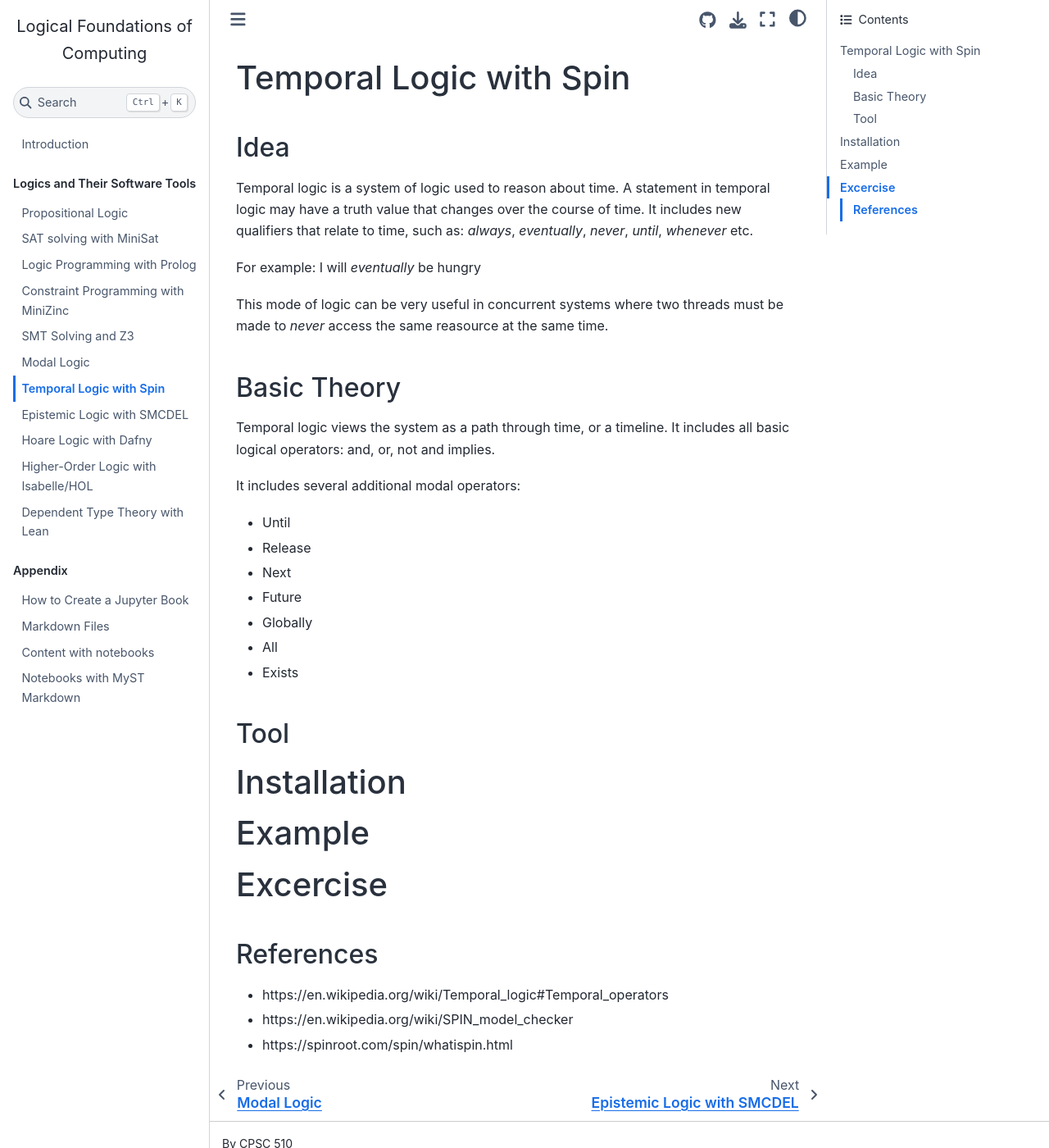
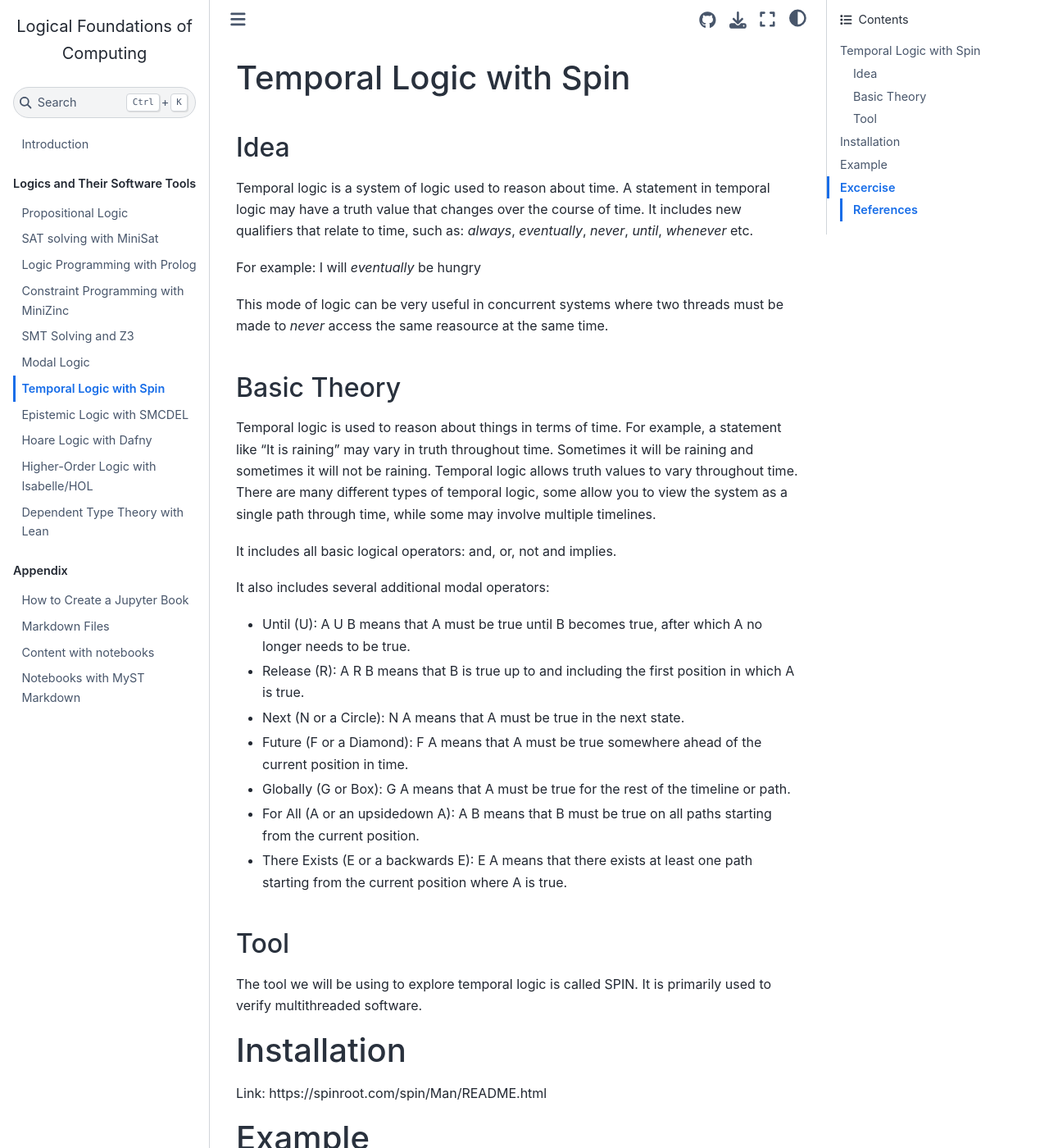
Before and after one commit to LEAP-at-Chapman/CPSC-510-Logical-Foundations-of-Computing, a Jupyter Book: the page built from content/7-temporal-logic.md, in a window 1280 px wide and 1400 px high. Shown: the whole window at 82% size. Built offline with Jupyter Book 1.0.4 settings and Sphinx 7.4.7 and the Sphinx Book theme 1.1.4, drawn with Linux system fonts in a browser that asks for light colours.

Commit message:
Adding Basic Theory section

```diff
--- a/content/7-temporal-logic.md
+++ b/content/7-temporal-logic.md
@@ -10,19 +10,34 @@ This mode of logic can be very useful in concurrent systems where two threads mu
 
 ## Basic Theory
 
-Temporal logic views the system as a path through time, or a timeline. It includes all basic logical operators: and, or, not and implies.
+Temporal logic is used to reason about things in terms of time. For example, a statement like "It is raining" may vary in truth throughout time. Sometimes it will be raining and sometimes it will not be raining. Temporal logic allows truth values to vary throughout time. There are many different types of temporal logic, some allow you to view the system as a single path through time, while some may involve multiple timelines.
 
-It includes several additional modal operators:
-* Until
-* Release
-* Next
-* Future
-* Globally
-* All
-* Exists
+It includes all basic logical operators: and, or, not and implies.
+
+It also includes several additional modal operators:
+* Until (U):
+    A U B means that A must be true until B becomes true, after which A no longer needs to be true.
+* Release (R):
+    A R B means that B is true up to and including the first position in which A is true.
+* Next (N or a Circle):
+    N A means that A must be true in the next state.
+* Future (F or a Diamond):
+    F A means that A must be true somewhere ahead of the current position in time.
+* Globally (G or Box):
+    G A means that A must be true for the rest of the timeline or path.
+* For All (A or an upsidedown A):
+    A B means that B must be true on all paths starting from the current position.
+* There Exists (E or a backwards E):
+    E A means that there exists at least one path starting from the current position where A is true.
 
 ## Tool
+
+The tool we will be using to explore temporal logic is called SPIN. It is primarily used to verify multithreaded software.
+
 # Installation
+Link: https://spinroot.com/spin/Man/README.html
+
+
 # Example
 # Excercise
 
```
